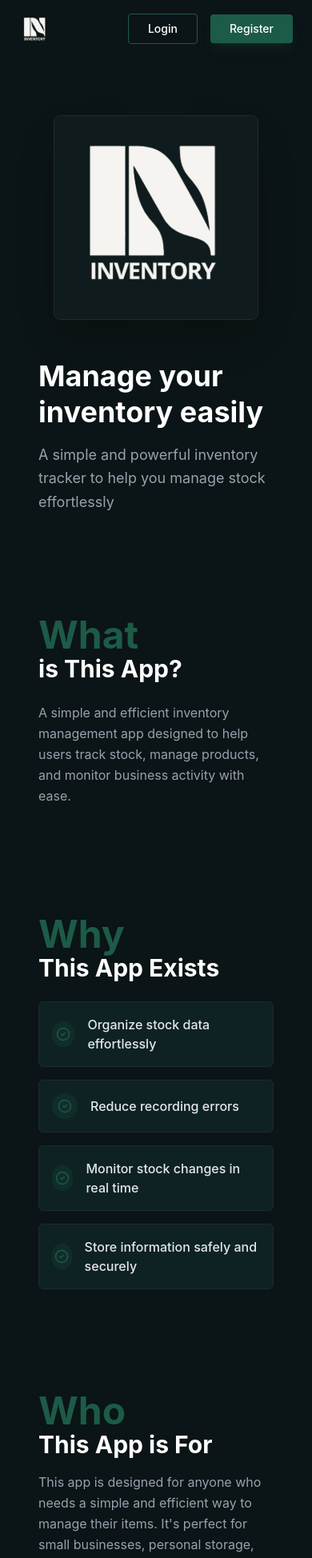
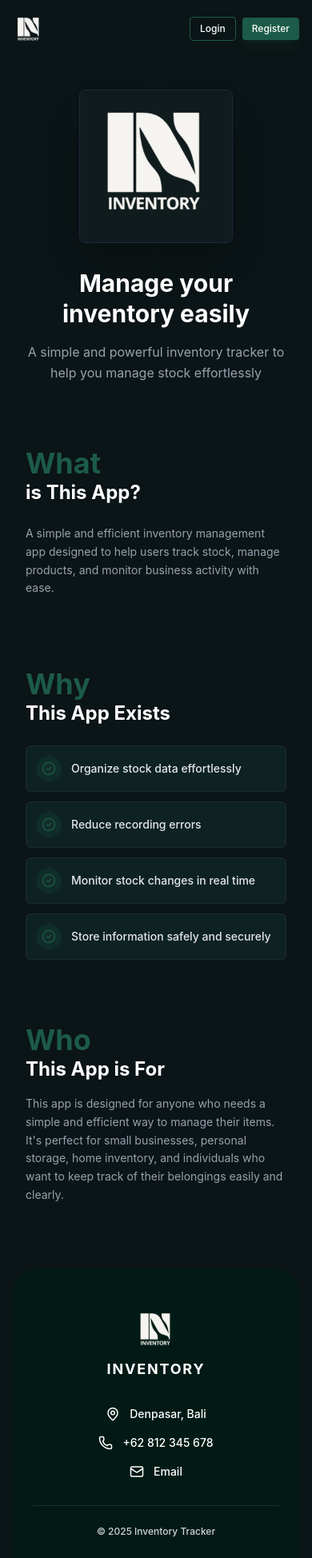
Before and after one commit to adejagadhita/Inventory-Tracker, a React (Vite) app: page / in a window 390 px wide. Shown: the top 1948 px of the page at 80% size. Built offline with nearby package versions, Linux system fonts and the light colour scheme.

Commit message:
footerrr

```diff
--- a/src/pages/LandingPage.jsx
+++ b/src/pages/LandingPage.jsx
@@ -1,37 +1,37 @@
 import React from 'react';
 import { Link } from 'react-router-dom';
-  import { CheckCircle2 } from 'lucide-react';
+import { CheckCircle2, MapPin, Phone, Mail } from 'lucide-react';
 
 const LandingPage = () => {
   return (
-      <div className="min-h-screen bg-brand-dark text-brand-text font-sans">
+    // FIX 1: Tambahkan 'overflow-x-hidden' agar tidak ada scroll samping
+    <div className="min-h-screen bg-brand-dark text-brand-text font-sans flex flex-col overflow-x-hidden">
 
       {/* --- NAVBAR --- */}
-        <nav className="bg-brand-dark fixed top-0 left-0 right-0 flex items-center justify-between px-6 py-4 max-w-7xl mx-auto z-50">
-          {/* Logo Kecil */}
+      {/* FIX 2: Kurangi padding navbar (px-4 untuk mobile, md:px-6 untuk desktop) */}
+      <nav className="bg-brand-dark fixed top-0 left-0 right-0 flex items-center justify-between px-4 md:px-6 py-4 max-w-7xl mx-auto z-50">
         <div className="flex items-center">
           <div className="w-10 h-10 flex items-center justify-center rounded-sm">
             <img className="w-full h-full" src="/logo.svg" alt="logo" />
           </div>
         </div>
 
-          {/* Links Tengah */}
         <div className="hidden md:flex items-center gap-8 text-sm font-medium text-gray-300">
           <a href="#Hero" className="hover:text-white transition-colors">Home</a>
           <a href="#about" className="hover:text-white transition-colors">About</a>
         </div>
 
-          {/* Tombol Kanan */}
-          <div className="flex items-center gap-4">
+        <div className="flex items-center gap-2 md:gap-4">
+          {/* FIX 3: Perkecil tombol di mobile (px-3 py-1.5 text-xs) -> (px-6 py-2 text-sm) di desktop */}
           <Link
             to="/login"
-              className="px-6 py-2 text-sm font-medium text-white border border-brand-accent rounded hover:bg-brand-accent/20 transition-all"
+            className="px-3 py-1.5 md:px-6 md:py-2 text-xs md:text-sm font-medium text-white border border-brand-accent rounded hover:bg-brand-accent/20 transition-all"
           >
             Login
           </Link>
           <Link
             to="/register"
-              className="px-6 py-2 text-sm font-medium text-white bg-brand-accent rounded hover:bg-opacity-90 transition-all shadow-lg shadow-brand-accent/20"
+            className="px-3 py-1.5 md:px-6 md:py-2 text-xs md:text-sm font-medium text-white bg-brand-accent rounded hover:bg-opacity-90 transition-all shadow-lg shadow-brand-accent/20"
           >
             Register
           </Link>
@@ -39,22 +39,24 @@
       </nav>
 
       {/* --- MAIN CONTENT --- */}
-        <main className="max-w-5xl mx-auto px-8 pt-32 pb-20 space-y-32">
+      {/* FIX 4: Ubah padding main jadi lebih kecil di mobile (px-4) */}
+      <main className="flex-grow max-w-5xl mx-auto px-4 md:px-8 pt-24 md:pt-32 pb-20 space-y-20 md:space-y-32">
 
         {/* 1. HERO SECTION */}
-          <div id="Hero" className="scroll-mt-24 flex flex-col md:flex-row items-center gap-12">
-            <div className="bg-[#0f1b1d] p-2 rounded-lg shadow-2xl border border-gray-800 flex flex-col items-center justify-center w-64 h-64 shrink-0">
+        <div id="Hero" className="scroll-mt-24 flex flex-col md:flex-row items-center gap-8 md:gap-12">
+          {/* FIX 5: Ubah kotak logo jadi responsif (w-48 di mobile, w-64 di desktop) */}
+          <div className="bg-[#0f1b1d] p-2 rounded-lg shadow-2xl border border-gray-800 flex flex-col items-center justify-center w-48 h-48 md:w-64 md:h-64 shrink-0">
             <div className="w-full h-full flex items-center justify-center rounded-sm mb-4">
               <img className="w-full h-full" src="/logo.svg" alt="logo" />
             </div>
           </div>
 
-            <div className="space-y-4">
-              <h1 className="text-4xl md:text-5xl font-bold leading-tight">
+          <div className="space-y-4 text-center md:text-left">
+            <h1 className="text-3xl md:text-5xl font-bold leading-tight">
               Manage your <br />
               inventory easily
             </h1>
-              <p className="text-gray-400 text-lg leading-relaxed max-w-md">
+            <p className="text-gray-400 text-base md:text-lg leading-relaxed max-w-md mx-auto md:mx-0">
               A simple and powerful inventory tracker to help you manage stock effortlessly
             </p>
           </div>
@@ -62,23 +64,23 @@
 
         {/* 2. WHAT IS THIS APP? */}
         <section id="about" className="scroll-mt-24 space-y-4">
-            <h2 className="text-3xl font-bold">
-              <span className="text-brand-accent text-5xl">What</span> <br />
+          <h2 className="text-2xl md:text-3xl font-bold">
+            <span className="text-brand-accent text-4xl md:text-5xl">What</span> <br />
             is This App?
           </h2>
-            <p className="text-gray-400 leading-relaxed py-2">
+          <p className="text-gray-400 leading-relaxed py-2 text-sm md:text-base">
             A simple and efficient inventory management app designed to help users track stock, manage products, and monitor business activity with ease.
           </p>
         </section>
 
         {/* 3. WHY THIS APP EXISTS? */}
         <section className="scroll-mt-24 space-y-6">
-            <h2 className="text-3xl font-bold">
-              <span className="text-brand-accent text-5xl">Why</span> <br />
+          <h2 className="text-2xl md:text-3xl font-bold">
+            <span className="text-brand-accent text-4xl md:text-5xl">Why</span> <br />
             This App Exists
           </h2>
 
-            <div className="grid gap-4">
+          <div className="grid gap-3 md:gap-4">
             {[
               "Organize stock data effortlessly",
               "Reduce recording errors",
@@ -86,28 +88,65 @@
               "Store information safely and securely"
             ].map((text, index) => (
               <div key={index}
-                    className="flex items-center gap-4 bg-[#0e2224] p-4 rounded-md border border-gray-800 hover:border-brand-accent transition-colors group">
-                  <div className="w-8 h-8 rounded-full bg-brand-accent/20 flex items-center justify-center text-brand-accent group-hover:bg-brand-accent group-hover:text-white transition-colors">
+                  className="flex items-center gap-3 md:gap-4 bg-[#0e2224] p-3 md:p-4 rounded-md border border-gray-800 hover:border-brand-accent transition-colors group">
+                <div className="shrink-0 w-8 h-8 rounded-full bg-brand-accent/20 flex items-center justify-center text-brand-accent group-hover:bg-brand-accent group-hover:text-white transition-colors">
                   <CheckCircle2 size={18} />
                 </div>
-                  <span className="font-medium text-gray-200">{text}</span>
+                {/* FIX 6: Text size responsive */}
+                <span className="font-medium text-gray-200 text-sm md:text-base">{text}</span>
               </div>
             ))}
           </div>
         </section>
 
         {/* 4. WHO THIS APP IS FOR? */}
-          <section className="scroll-mt-24 space-y-4 pb-20">
-            <h2 className="text-3xl font-bold">
-              <span className="text-brand-accent text-5xl">Who</span> <br />
+        <section className="scroll-mt-24 space-y-4">
+          <h2 className="text-2xl md:text-3xl font-bold">
+            <span className="text-brand-accent text-4xl md:text-5xl">Who</span> <br />
             This App is For
           </h2>
-            <p className="text-gray-400 leading-relaxed">
+          <p className="text-gray-400 leading-relaxed text-sm md:text-base">
             This app is designed for anyone who needs a simple and efficient way to manage their items. It's perfect for small businesses, personal storage, home inventory, and individuals who want to keep track of their belongings easily and clearly.
           </p>
         </section>
 
       </main>
+
+      {/* --- FOOTER --- */}
+      <footer className="bg-[#021a15] text-white pt-12 md:pt-16 pb-8 rounded-t-[2rem] md:rounded-t-[3rem] mt-auto relative z-10">
+        <div className="max-w-4xl mx-auto px-6 flex flex-col items-center">
+
+          <div className="flex flex-col items-center mb-8 md:mb-10">
+            <div className="w-14 h-14 md:w-16 md:h-16 mb-2 flex items-center justify-center">
+               <img className="w-full h-full object-contain" src="/logo.svg" alt="Inventory Logo" />
+            </div>
+            <h3 className="text-lg font-bold tracking-widest uppercase">Inventory</h3>
+          </div>
+
+          <div className="flex flex-col md:flex-row items-center justify-center gap-4 md:gap-16 w-full text-sm font-medium mb-8 md:mb-10">
+            <div className="flex items-center gap-3">
+              <MapPin className="text-white" size={18} />
+              <span>Denpasar, Bali</span>
+            </div>
+            <div className="flex items-center gap-3">
+              <Phone className="text-white" size={18} />
+              <span>+62 812 345 678</span>
+            </div>
+            <div className="flex items-center gap-3">
+              <Mail className="text-white" size={18} />
+              <span>Email</span>
+            </div>
+          </div>
+
+          <div className="w-full h-px bg-gray-700/50 mb-6 md:mb-8"></div>
+
+          <div className="text-center text-xs md:text-sm font-medium text-gray-300">
+           © 2025 Inventory Tracker
+          </div>
+
+        </div>
+      </footer>
+
     </div>
   );
 };
--- a/src/pages/Login.jsx
+++ b/src/pages/Login.jsx
@@ -1,8 +1,9 @@
 import React, { useState } from 'react';
 import { useNavigate } from 'react-router-dom';
-import {db} from '../firebase';
+import { db } from '../firebase';
 import { collection, query, where, getDocs } from 'firebase/firestore';
 import bcrypt from 'bcryptjs';
+import { Eye, EyeOff } from 'lucide-react'; // 🔥 ICON MATA
 
 const Login = () => {
   const navigate = useNavigate();
@@ -10,14 +11,14 @@ const Login = () => {
   const [email, setEmail] = useState('');
   const [password, setPassword] = useState('');
   const [error, setError] = useState('');
+  const [showPassword, setShowPassword] = useState(false); // 👁️ state toggle
 
   const guestUser = {
     id: 'guest',
     name: 'Guest',
     email: '',
     role: 'guest'
-  }
-
+  };
 
   const handleLogin = async (e) => {
     e.preventDefault();
@@ -28,9 +29,8 @@ const Login = () => {
       const snapshot = await getDocs(q);
 
       if (snapshot.empty) {
-        setError("email not found");
+        setError("Email not found");
         return;
-
       }
 
       const userDoc = snapshot.docs[0];
@@ -51,62 +51,76 @@ const Login = () => {
 
       navigate('/dashboard');
 
-    }catch (err) {
+    } catch (err) {
       console.error(err);
       setError("Login failed. Try again.");
     }
   };
 
-
-
   return (
     <div className="min-h-screen flex items-center justify-center bg-brand-dark p-4">
       <div className="bg-[#0f282a] p-10 rounded-sm shadow-2xl w-full max-w-md border border-gray-800">
-        <h2 className="text-3xl font-bold text-center mb-8 text-black bg-transparent">
+
+        <h2 className="text-3xl font-bold text-center mb-8">
           <span className="text-white">Log in</span>
         </h2>
-
 
         <form onSubmit={handleLogin} className="space-y-6">
           {error && <p className='text-red-500'>{error}</p>}
 
+          {/* EMAIL */}
           <div>
-            <label className="block text-xs font-medium text-gray-400 mb-2 uppercase tracking-wide">Email</label>
+            <label className="block text-xs font-medium text-gray-400 mb-2 uppercase tracking-wide">
+              Email
+            </label>
             <input
               type="email"
               value={email}
-              onChange={ (e) => setEmail(e.target.value)}
+              onChange={(e) => setEmail(e.target.value)}
               className="w-full bg-[#163033] border border-gray-700 rounded p-3 text-white focus:outline-none focus:border-brand-accent transition"
               placeholder="Enter your email"
               required
             />
           </div>
 
-          <div>
-            <label className="block text-xs font-medium text-gray-400 mb-2 uppercase tracking-wide">Password</label>
+          {/* PASSWORD + EYE ICON */}
+          <div className="relative">
+            <label className="block text-xs font-medium text-gray-400 mb-2 uppercase tracking-wide">
+              Password
+            </label>
+
             <input
-              type="password"
+              type={showPassword ? "text" : "password"}
               value={password}
               onChange={(e) => setPassword(e.target.value)}
-              className="w-full bg-[#163033] border border-gray-700 rounded p-3 text-white focus:outline-none focus:border-brand-accent transition"
+              className="w-full bg-[#163033] border border-gray-700 rounded p-3 pr-12 text-white focus:outline-none focus:border-brand-accent transition"
               placeholder="Enter your password"
               required
             />
 
+            {/* ICON MATA */}
+            <button
+              type="button"
+              onClick={() => setShowPassword(!showPassword)}
+              className="absolute right-3 top-[43px] text-gray-400 hover:text-white"
+            >
+              {showPassword ? <EyeOff size={18} /> : <Eye size={18} />}
+            </button>
+
+            {/* GUEST */}
             <label
               type="button"
               onClick={() => {
                 localStorage.setItem('user', JSON.stringify(guestUser));
                 navigate('/dashboard');
               }}
-                  className="text-m font-light text-blue-400 cursor-pointer hover:underline">
+              className="text-m font-light text-blue-400 cursor-pointer hover:underline block mt-2"
+            >
               Continue as Guest
             </label>
           </div>
 
-
-
-
+          {/* BUTTON LOGIN */}
           <button
             type="submit"
             className="w-full bg-gray-300 hover:bg-white text-black font-bold py-3 rounded-sm transition-colors mt-4 cursor-pointer"
@@ -116,14 +130,13 @@ const Login = () => {
         </form>
 
         <p className="text-center text-gray-500 text-sm mt-6">
-          Don't have an account? <a href="/register" className="text-white hover:underline">Sign up</a>
+          Don't have an account?
+          <a href="/register" className="text-white hover:underline"> Sign up</a>
         </p>
-
 
       </div>
     </div>
   );
 };
 
-
 export default Login;
--- a/src/pages/Sales.jsx
+++ b/src/pages/Sales.jsx
@@ -95,7 +95,7 @@ const Sales = () => {
           <thead className="bg-[#0e2a25] text-gray-200 text-sm">
             <tr>
               <th className="px-8 py-5">Date</th>
-              <th className="px-8 py-5">Peroduct</th>
+              <th className="px-8 py-5">Product</th>
               <th className="px-8 py-5 text-center">Sold</th>
             </tr>
           </thead>
```
Lines whose indentation alone changed are shown as unchanged.
